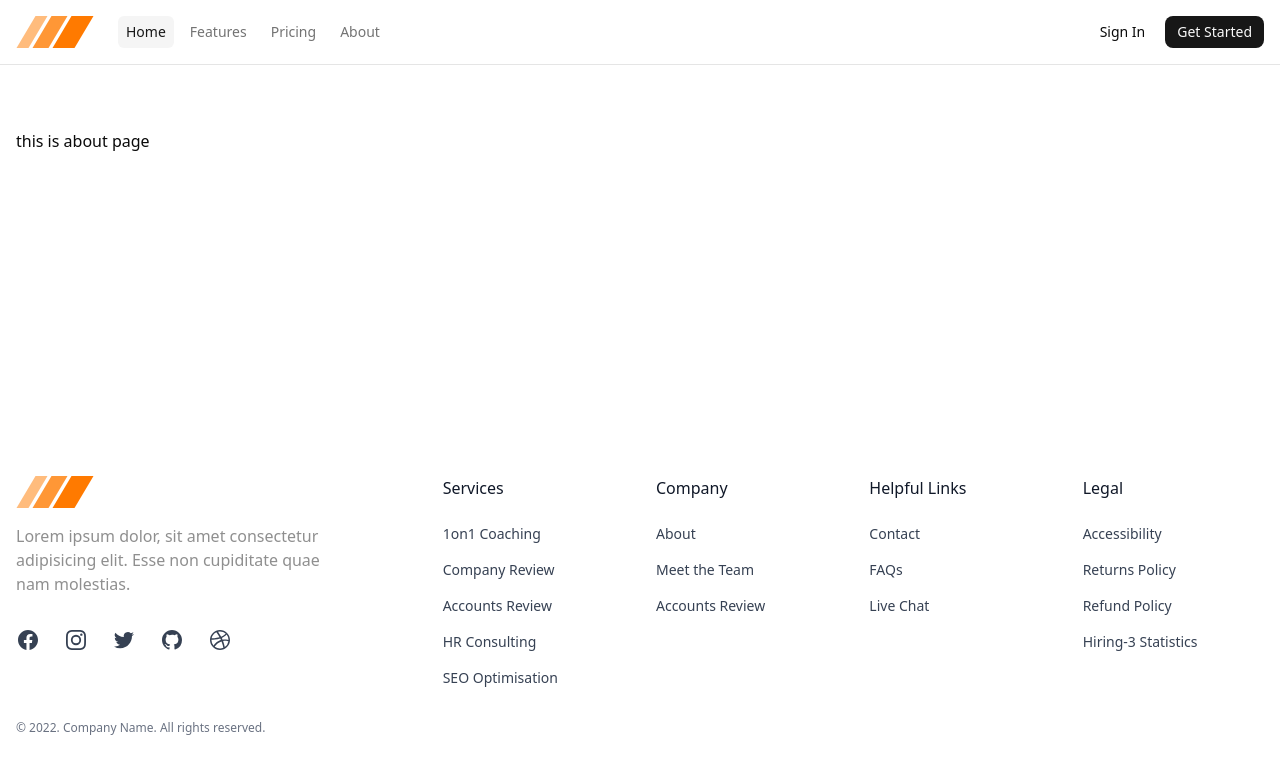
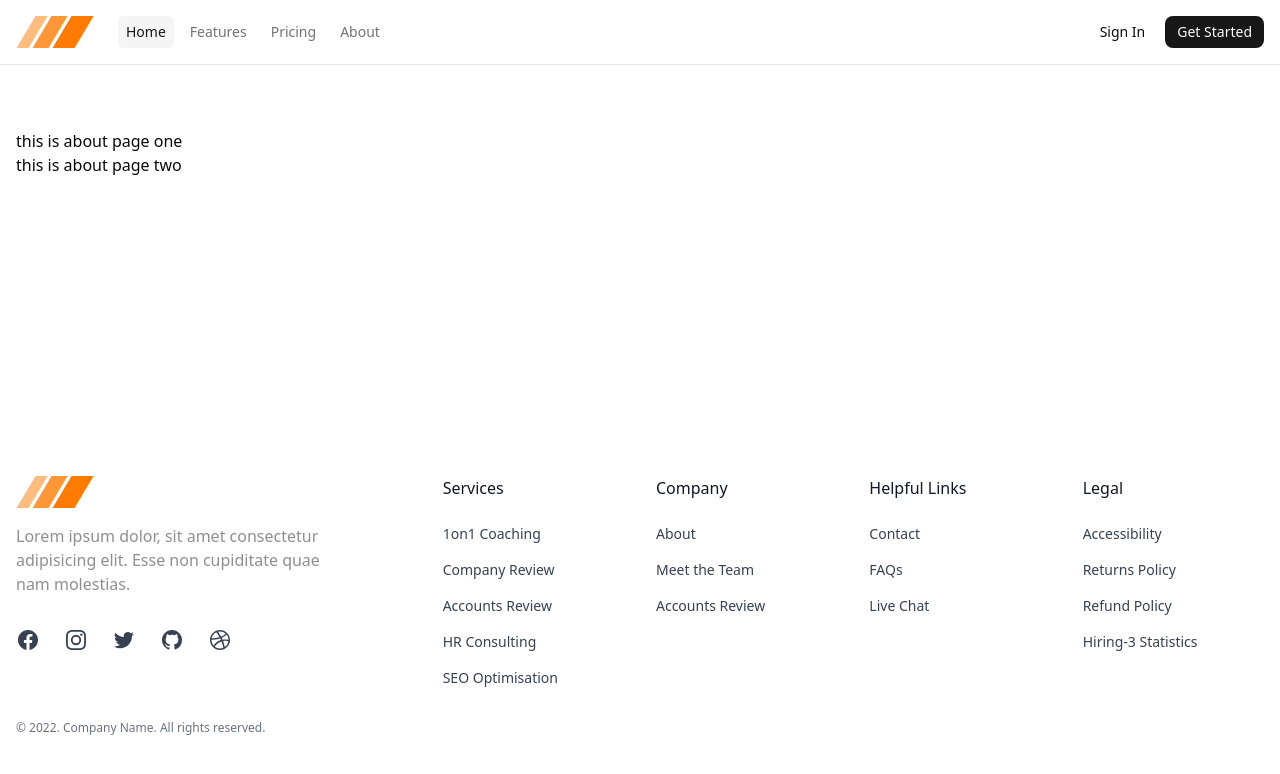
Before and after one commit to rizwanhossainrahat/tour-management-frontend, a React (Vite) app: page /about in a window 1280 px wide. Shown: the top 774 px of the page. Built offline with nearby package versions, Linux system fonts and the light colour scheme.

Commit message:
setup project and create structure

```diff
--- a/src/pages/About.tsx
+++ b/src/pages/About.tsx
@@ -1,7 +1,8 @@
 export default function About(){
     return(
          <div className="py-16 px-4 container mx-auto">
-        <h1>this is about page</h1>
+        <h1>this is about page one </h1>
+        <h1>this is about page two </h1>
         </div>
     );
 }
```
